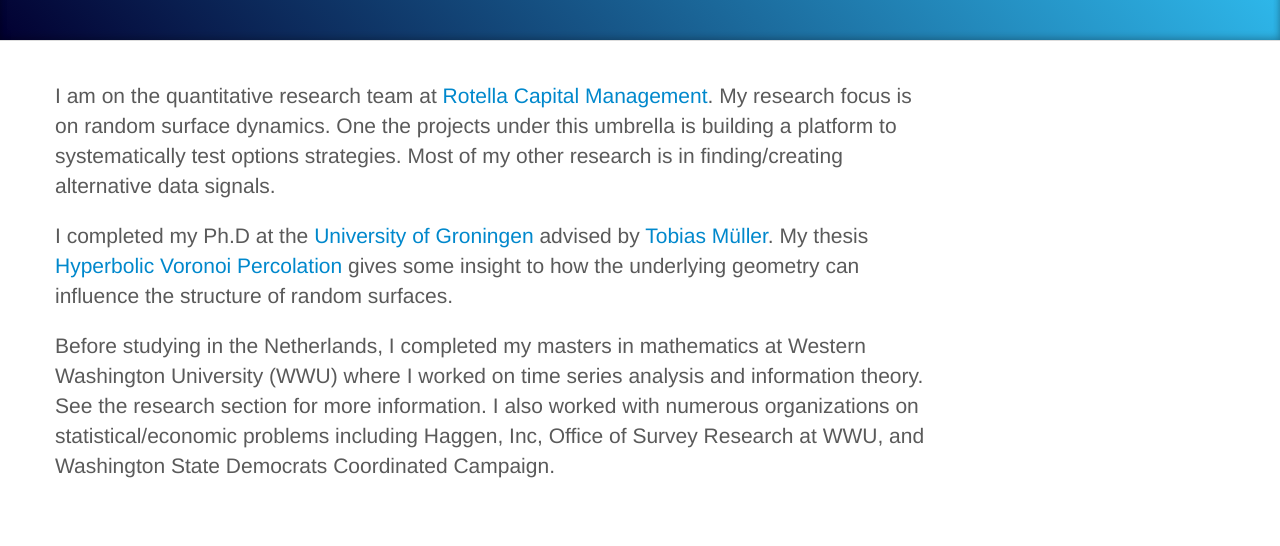
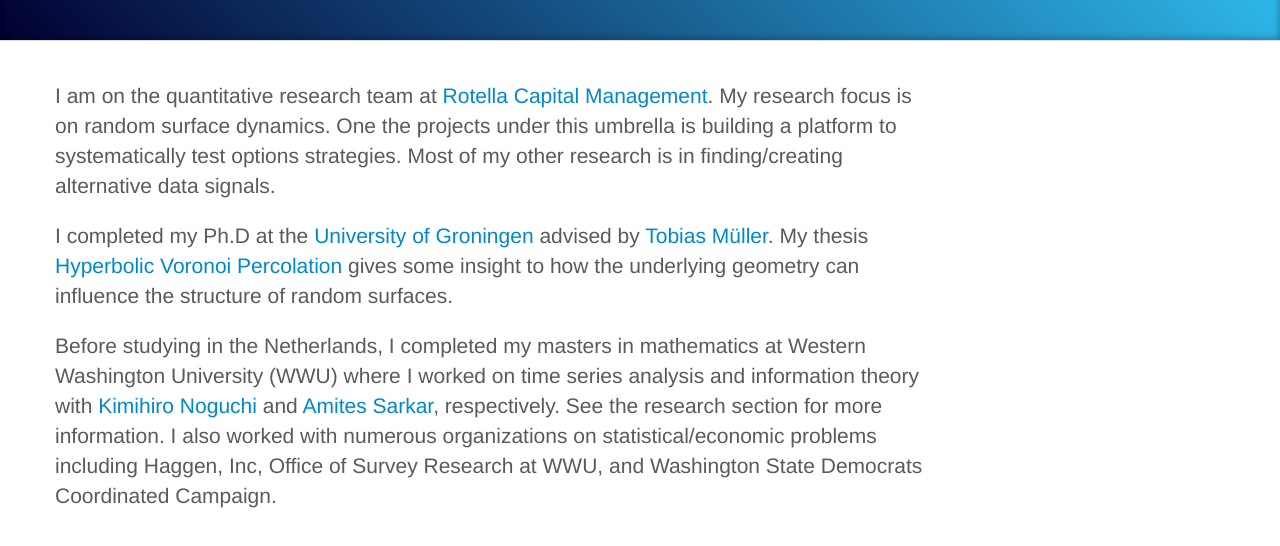
Before and after one commit to benjamin-t-hansen/benjamin-t-hansen.github.io, a plain HTML site: page index.html in a window 1280 px wide. Shown: the part 190-736 px from the top of the page. Drawn offline with nearby package versions, Linux system fonts and the light colour scheme; some packages are replaced by stand-ins of ours.

Commit message:
Update index.html

```diff
--- a/index.html
+++ b/index.html
@@ -136,7 +136,7 @@
 
           <p class="lead">I completed my Ph.D at the <a href="https://www.rug.nl/?lang=en">University of Groningen</a> advised by <a href="http://www.math.rug.nl/~tobias/">Tobias M&uuml;ller</a>.  My thesis <a href="https://research.rug.nl/en/publications/hyperbolic-voronoi-percolation">Hyperbolic Voronoi Percolation</a> gives some insight to how the underlying geometry can influence the structure of random surfaces.
 
-          <p class="lead">Before studying in the Netherlands, I completed my masters in mathematics at Western Washington University (WWU) where I worked on time series analysis and information theory. See the research section for more information. I also worked with numerous organizations on statistical/economic problems including Haggen, Inc, Office of Survey Research at WWU, and Washington State Democrats Coordinated Campaign.
+          <p class="lead">Before studying in the Netherlands, I completed my masters in mathematics at Western Washington University (WWU) where I worked on time series analysis and information theory with <a href="https://mathematics.wwu.edu/people/noguchk">Kimihiro Noguchi</a> and <a href="http://faculty.wwu.edu/sarkara/">Amites Sarkar</a>, respectively. See the research section for more information. I also worked with numerous organizations on statistical/economic problems including Haggen, Inc, Office of Survey Research at WWU, and Washington State Democrats Coordinated Campaign.
 
 
         </section>
```
